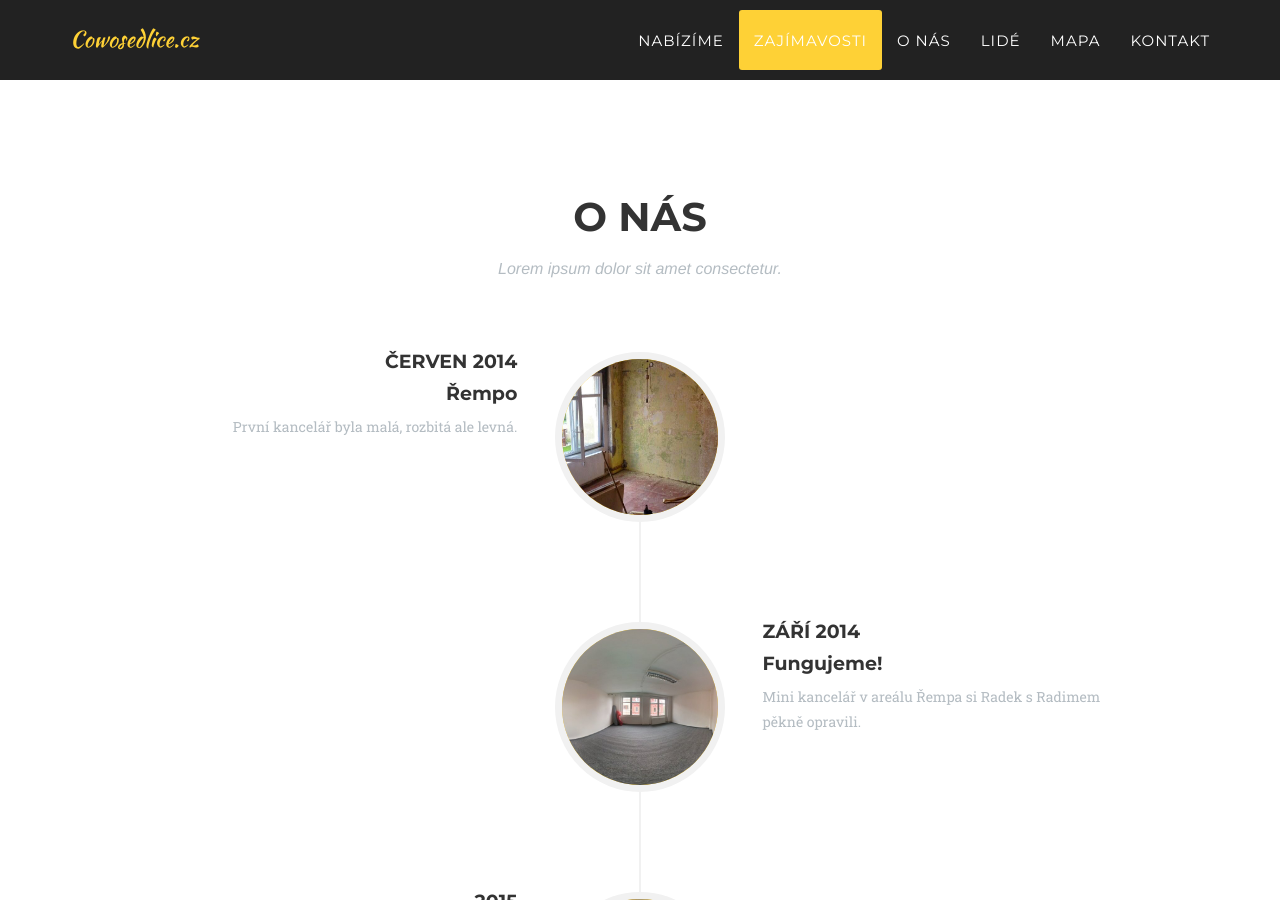
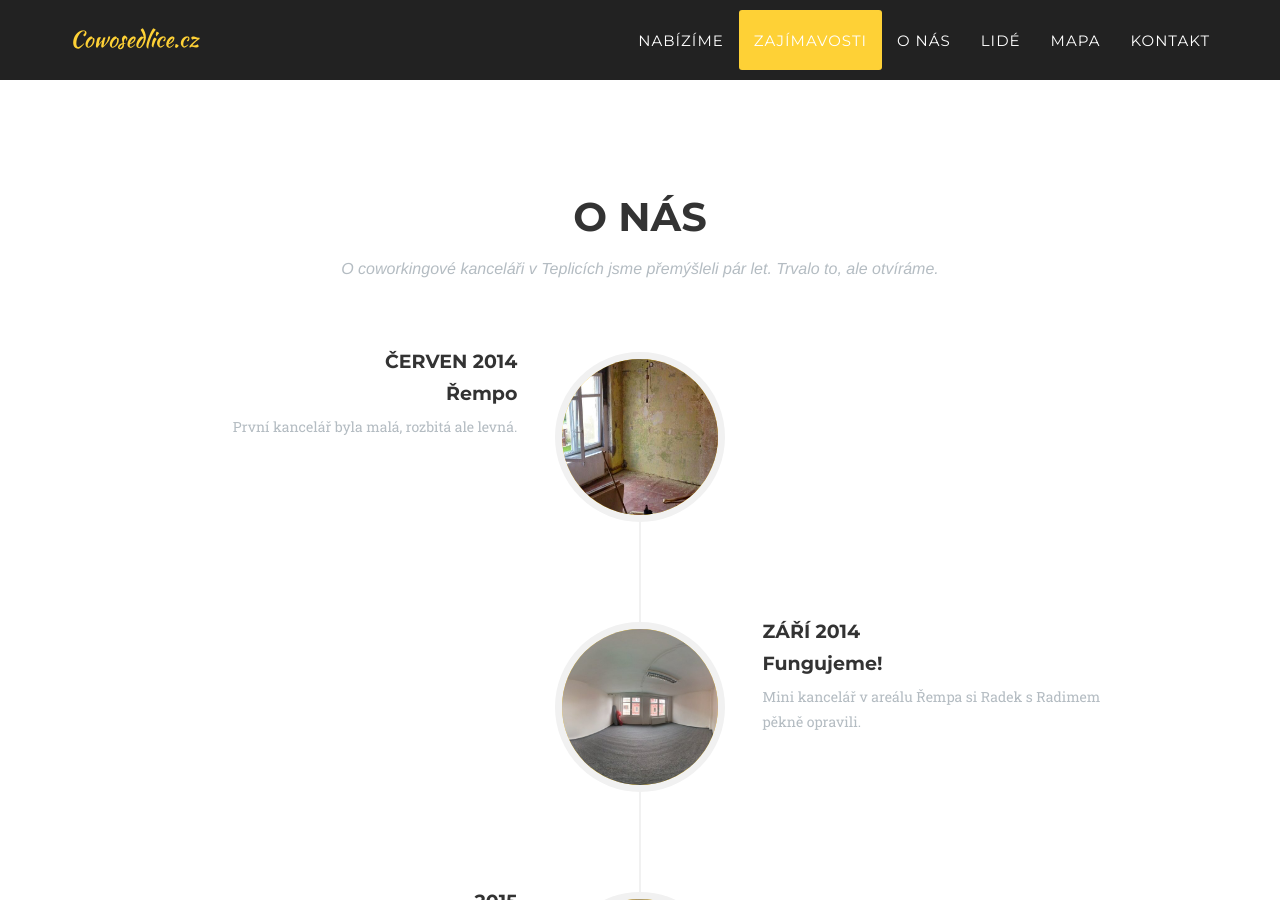
Before and after one commit to cowosedlice/cowosedlice.cz, a Jekyll site: the page built from index.html, in a window 1280 px wide and 900 px high, scrolled down 2661 px. Built offline with Jekyll 4.4.1, drawn with Linux system fonts in a browser that asks for light colours; some web fonts are replaced.

Commit message:
About us: Real content in sub heading.

```diff
--- a/_config.yml
+++ b/_config.yml
@@ -8,7 +8,7 @@ description: "Coworkingová kancelář Novosedlice / Teplice."
 
 # About section
 history-heading: O nás
-history-subheading: Lorem ipsum dolor sit amet consectetur.
+history-subheading: O coworkingové kanceláři v Teplicích jsme přemýšleli pár let. Trvalo to, ale otvíráme.
 history:
 - date: červen 2014
   title: Řempo
```
